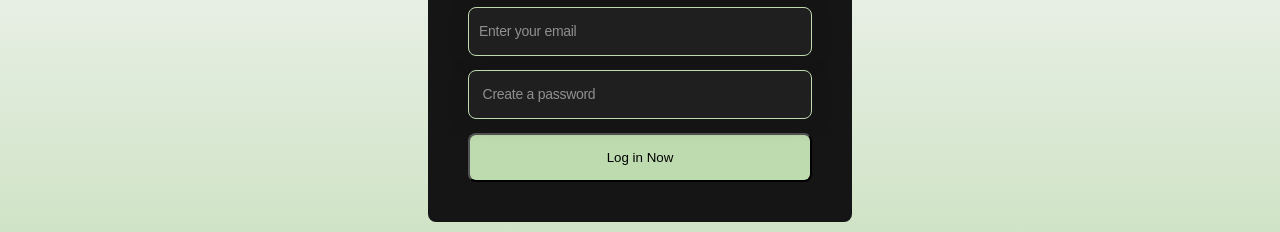
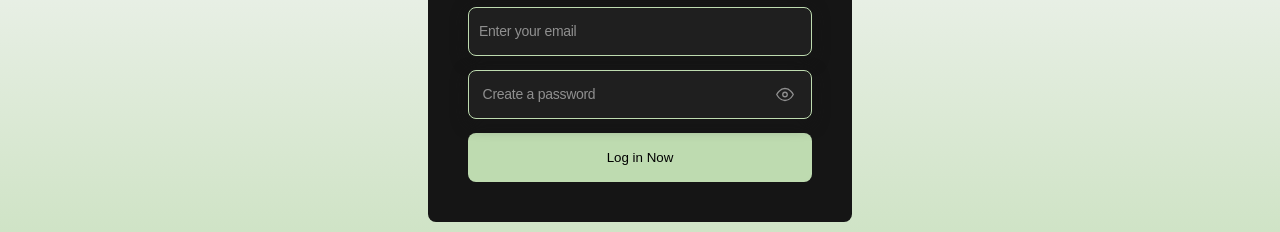
Before and after one commit to rango198/todoshkaProject, a React (Vite) app: page /auth/login in a window 1280 px wide. Shown: the part 339-571 px from the top of the page. Built offline with nearby package versions, Linux system fonts and the light colour scheme.

Commit message:
commit eye new

```diff
--- a/src/components/AuthForm/LoginForm/Login.module.css
+++ b/src/components/AuthForm/LoginForm/Login.module.css
@@ -37,7 +37,7 @@
 .svg_icon {
   width: 18px;
   position: absolute;
-  stroke: var(--color);
+  stroke: rgba(255, 255, 255, 0.5);
   right: 18px;
   margin-top: 18px;
   bottom: 0;
@@ -58,5 +58,6 @@
     width: 344px;
     height: 49px;
     background: var(--color-green);
+    border: none;
   }
 }
--- a/src/components/AuthForm/RegisterForm/Register.module.css
+++ b/src/components/AuthForm/RegisterForm/Register.module.css
@@ -36,7 +36,7 @@
 .svg_icon {
   width: 18px;
   position: absolute;
-  stroke: var(--color);
+  stroke: rgba(255, 255, 255, 0.5);
   right: 18px;
 
   bottom: 0;
@@ -59,5 +59,6 @@
     width: 344px;
     height: 49px;
     background: var(--color-green);
+    border: none;
   }
 }
--- a/src/components/EditProfileForm/EditProfileForm.module.css
+++ b/src/components/EditProfileForm/EditProfileForm.module.css
@@ -163,7 +163,7 @@
 
 .svgIcon {
   width: 18px;
-  position: absolute;
+
   stroke: var(--color-placeholder);
   right: 18px;
   position: absolute;
```
